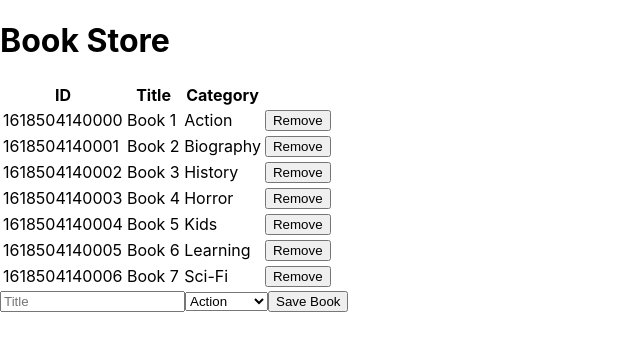
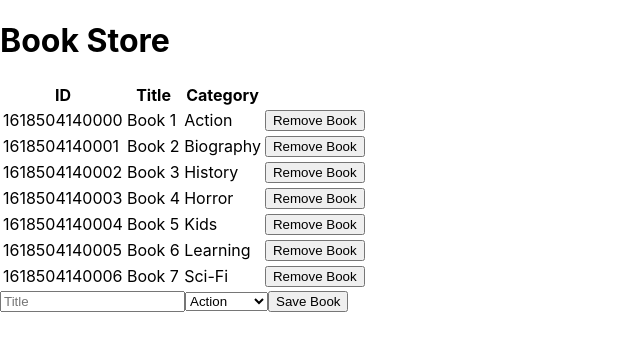
Before and after one commit to tigamadou/bookstore, a React (Create React App) app: page / in a window 1280 px wide. Shown: the top 350 px of the page, without its empty margins (0-640 px from the left). Built offline with nearby package versions, Linux system fonts and the light colour scheme.

Commit message:
Remove button updated in Book component

```diff
--- a/src/components/Book.js
+++ b/src/components/Book.js
@@ -8,7 +8,7 @@
     <td>{id}</td>
     <td>{title}</td>
     <td>{category}</td>
-    <td><button type="button" onClick={() => handleRemoveBook({ id })}>Remove</button></td>
+    <td><button type="button" onClick={() => handleRemoveBook({ id })}>Remove Book</button></td>
   </tr>
 );
 
```
